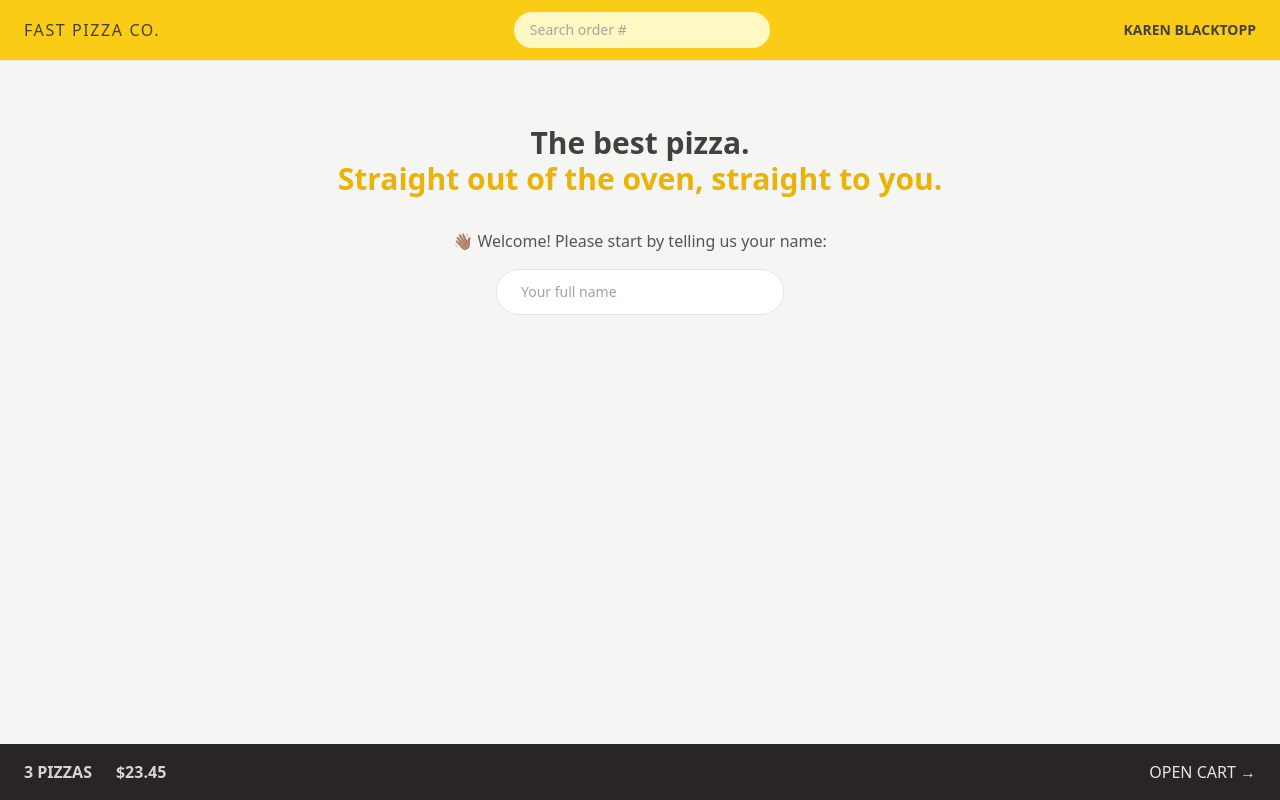
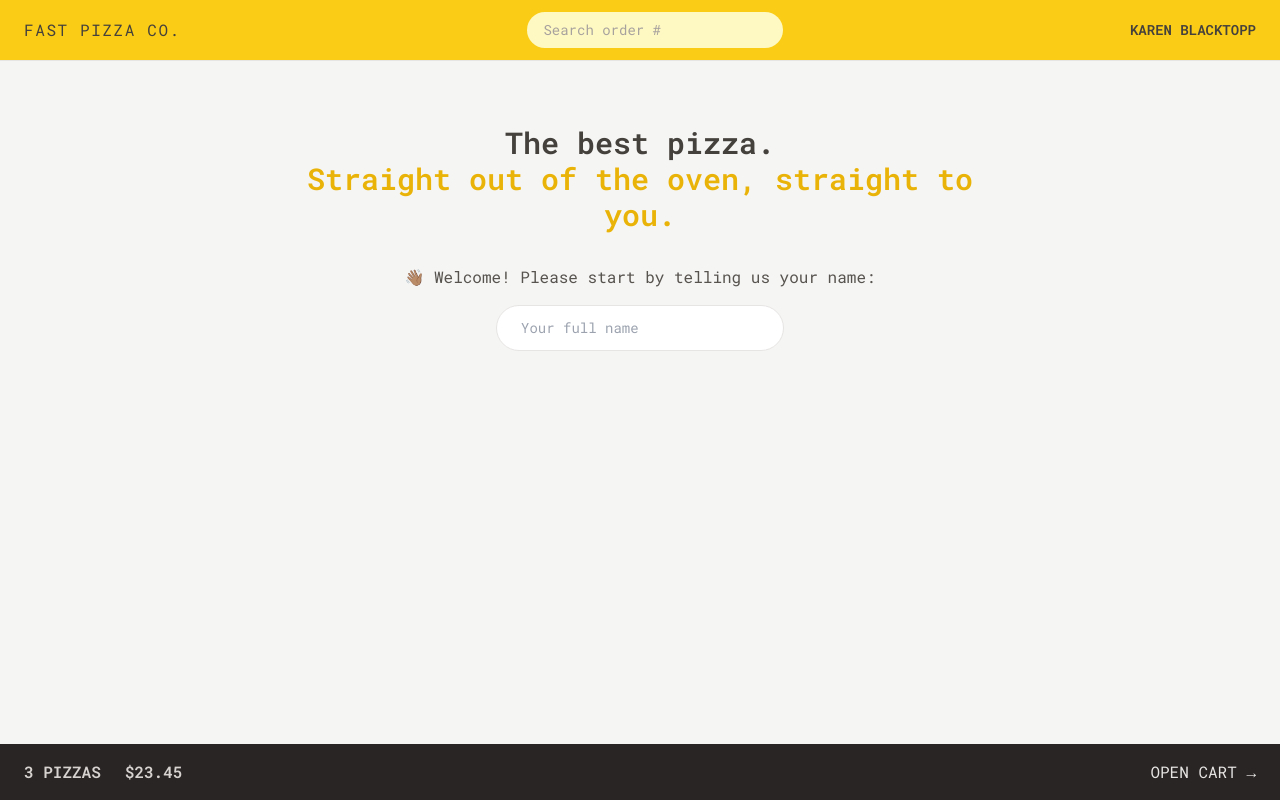
Before and after one commit to kazblacktopp/fast-react-pizza, a React (Vite) app: page / in a window 1280 px wide. Built offline with nearby package versions, Linux system fonts and the light colour scheme.

Commit message:
Add custom font and height settings to tailwind theme

```diff
--- a/index.html
+++ b/index.html
@@ -4,6 +4,12 @@
 		<meta charset="UTF-8" />
 		<link rel="icon" type="image/svg+xml" href="/vite.svg" />
 		<meta name="viewport" content="width=device-width, initial-scale=1.0" />
+		<link rel="preconnect" href="https://fonts.googleapis.com" />
+		<link rel="preconnect" href="https://fonts.gstatic.com" crossorigin />
+		<link
+			href="https://fonts.googleapis.com/css2?family=Roboto+Mono:wght@300;400;500;600;700&display=swap"
+			rel="stylesheet"
+		/>
 		<title>Fast Pizza Co.</title>
 	</head>
 	<body class="bg-stone-100 text-stone-700">
--- a/tailwind.config.js
+++ b/tailwind.config.js
@@ -1,8 +1,18 @@
 /** @type {import('tailwindcss').Config} */
-export default {
+
+const config = {
 	content: ['./index.html', './src/**/*.{js,ts,jsx,tsx}'],
 	theme: {
-		extend: {},
+		fontFamily: {
+			sans: 'Roboto Mono, monospace',
+		},
+		extend: {
+			height: {
+				screen: '100dvh',
+			},
+		},
 	},
 	plugins: [],
 };
+
+export default config;
```
